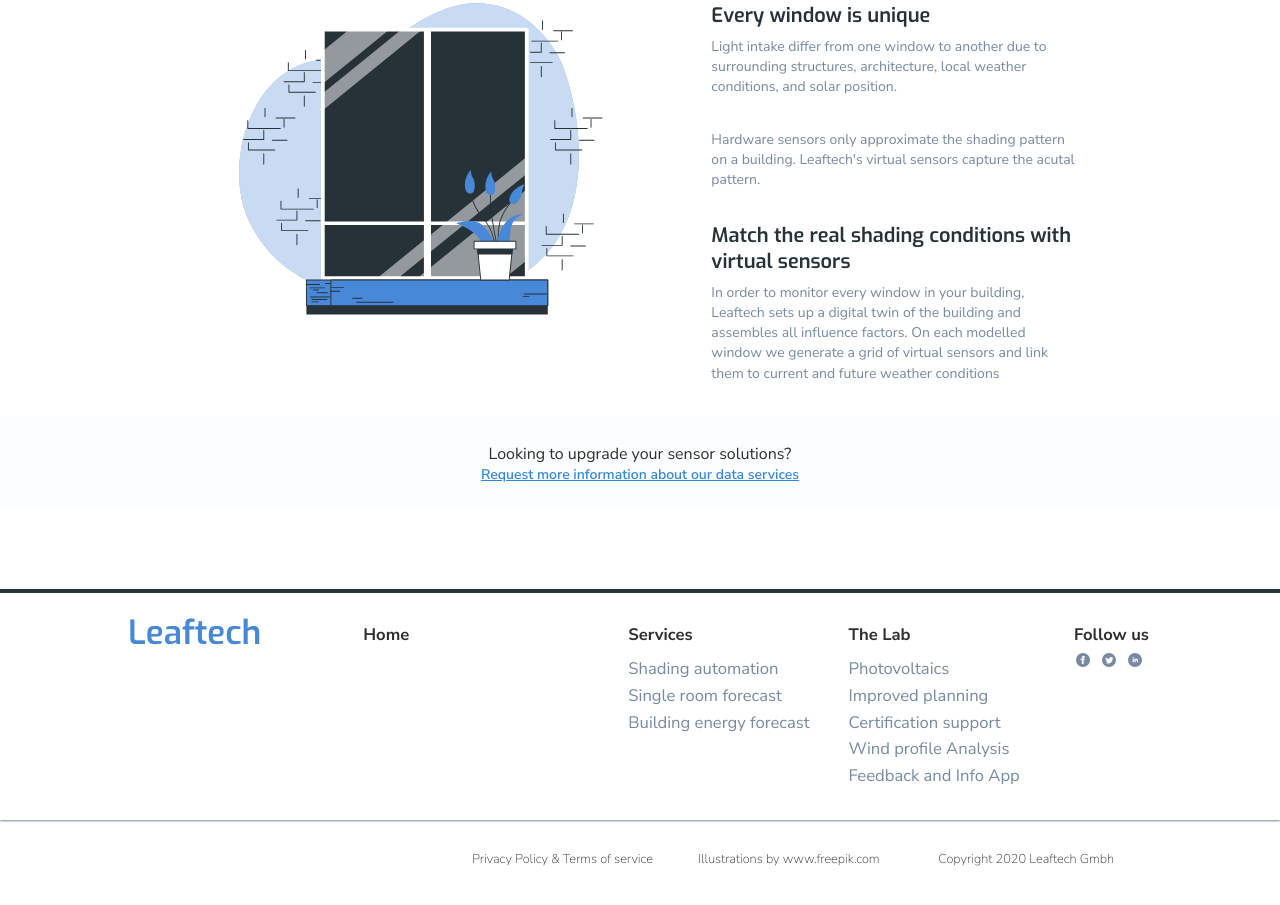
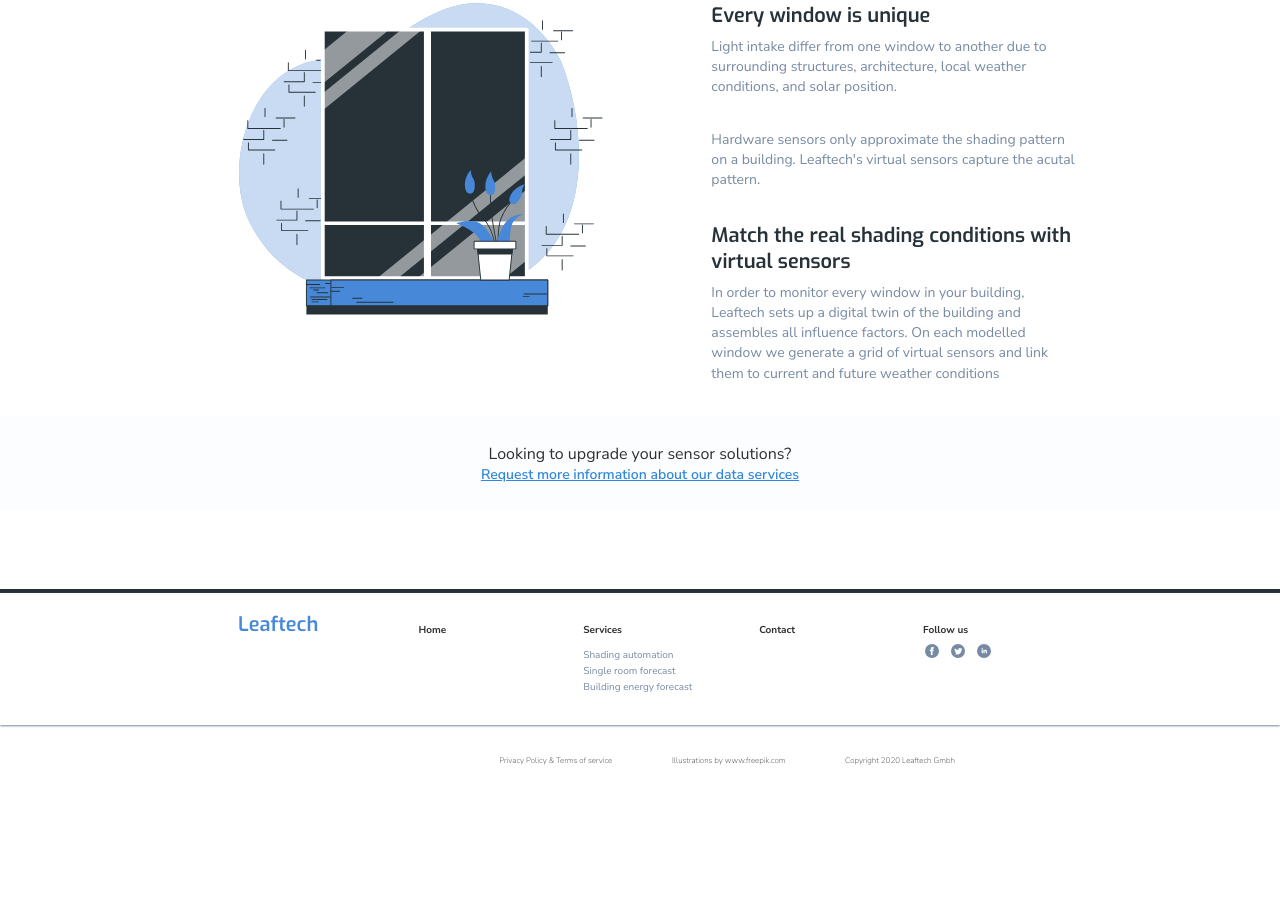
Before and after one commit to nimabakhshi92/Test-Task, a plain HTML site: page index.html in a window 1280 px wide. Shown: the part 703-1608 px from the top of the page. After the commit the page ends 1505 px from the top, so only its background shows below. Drawn offline with Linux system fonts and the light colour scheme; a script that the page names is missing.

Commit message:
initial commit

```diff
--- a/css/styles.css
+++ b/css/styles.css
@@ -342,6 +342,7 @@ footer h3, .nav-img.leaftech {
 }
 .footer-two-cols {
   padding: 1.9rem 4.4rem;
+  padding-right: 5.9rem;
   display: flex;
   justify-content: space-between;
   text-align: left;
@@ -378,6 +379,9 @@ footer h3, .nav-img.leaftech {
 Copyright
 ============================
 */
+#col31{
+  display: none;
+}
 .copyright-item {
   margin-bottom: 0.5rem;
 }
@@ -426,19 +430,16 @@ Copyright
   #col2 p,#col3 p,#col4 p, #col5 p{
     font-size: 1.3vw;
   }
-  #col1, #co5-col-1{
+  #col1{
     flex-grow: 4.7;
   }
   #col2{
     flex-grow: 10.1;
   }
-  #co5-col-2{
-    flex-grow: 6;
-  }
-  #col3, #co5-col-3{
+  #col3{
     flex-grow: 1.8;
   }
-  #col4, #co5-col-4{
+  #col4{
     flex-grow: 2.5;
   }
 
@@ -461,13 +462,6 @@ Copyright
   .footer-img {
     transform: translate(0, -34%);
   }
-  .copyright-five-cols {
-    display: flex;
-    justify-content: space-between;
-  }
-  .copyright-item {
-    margin-left: 1rem;
-  }
   .copyright-img,
   .copyright-home, #co5-col-1 {
     opacity: 0;
@@ -475,6 +469,12 @@ Copyright
   .copyright p{
     font-size: 1vw;
   }
+#co5-col-3, #co5-col-4, #co5-col-5{
+  position: absolute;
+  margin: 0;
+  padding: 0;
+}
+
 }
 @media screen and (min-width: 768px) {
   .services {
@@ -508,6 +508,18 @@ Copyright
   }
   .footer-five-cols {
     padding: 3rem 12.8rem;
+    padding-right: 18.4vw;
+    padding-left: 12.5vw;
+  }
+  .leaftech-text{
+    font-size: 2rem;
+  }
+  #col2 h3,#col3 h3,#col4 h3, #col5 h3,
+  #col2 p,#col3 p,#col4 p, #col5 p{
+    font-size: 1rem;
+  }
+  .copyright p{
+    font-size: 0.8rem;
   }
   .copyright-five-cols {
     display: flex;
@@ -541,14 +553,47 @@ Copyright
   .footer-two-cols {
     display: none;
   }
+  .footer-five-cols {
+    padding-right: 21.8vw;
+    padding-left: 18.6vw;
+  }
   .copyright-five-cols {
     display: flex;
     justify-content: space-between;
-    text-align: left;
-    padding: 3rem 16.6rem 3rem 12rem;
+    padding: 3rem 25.4vw 3rem 39vw;
   }
   .copyright-img,
   .copyright-home {
     display: none;
   }
+   .copyright-five-cols {
+    display: flex;
+    justify-content: space-between;
+  } */
+  .copyright-item {
+    margin-left: 1rem;
+  }
+  #co5-col-1, #co5-col-2{
+    display: none;
+  }
+  #co5-col-3, #co5-col-4, #co5-col-5{
+    position: static;
+  }
+  #col1{
+    flex-grow: 12;
+  }
+  #col2{
+    flex-grow: 16.4;
+  }
+  #col3{
+    flex-grow: 8;
+  }
+  #col31{
+    display: block;
+    flex-grow: 15.3;
+  }
+  #col4{
+    display: none;
+  }
+
 }
--- a/index.html
+++ b/index.html
@@ -10,6 +10,7 @@
     <link rel="stylesheet" href="./css/styles.css" />
   </head>
   <body>
+
     <!-- header -->
     <header class="header">
       <!-- navbar -->
@@ -18,8 +19,8 @@
           <img class="nav-img leaftech" src="./images/LEAFTECH.png" alt="" />
         </div>
         <ul class="nav-links">
-          <li class="nav-link not-large">Home</li>
-          <li class="nav-link nav-item-services">Services</li>
+          <li  class="nav-link not-large">Home</li>
+          <li  class="nav-link nav-item-services">Services</li>
           <li class="nav-link not-large">The Lab</li>
           <li class="nav-link">Contact us</li>
         </ul>
@@ -206,7 +207,12 @@
                 <li><p>Feedback and Info App</p></li>
               </ul>
             </div>
+
           </div>
+          <div id="col31" class="col">
+            <div class="footer-item">
+              <h3 class="footer-home">Contact</h3>
+            </div>
           </div>
           <div id="col5" class="col">
             <div class="footer-item">
--- /dev/null
+++ b/js/app.js
@@ -0,0 +1,19 @@
+const f = function () {
+    let docWidth = document.body.getBoundingClientRect().width;
+    if (docWidth > 480 && docWidth < 1024) {
+        let f3 = document.getElementById("col3");
+        let f4 = document.getElementById("col4");
+        let f5 = document.getElementById("col5");
+
+        let c3 = document.getElementById("co5-col-3");
+        let c4 = document.getElementById("co5-col-4");
+        let c5 = document.getElementById("co5-col-5");
+
+        c3.style.left = `${f3.getBoundingClientRect().left}px`;
+        c4.style.left = `${f4.getBoundingClientRect().left}px`;
+        c5.style.left = `${f5.getBoundingClientRect().left}px`;
+    };
+}
+setInterval(() => {
+  f();
+}, 1);
```
